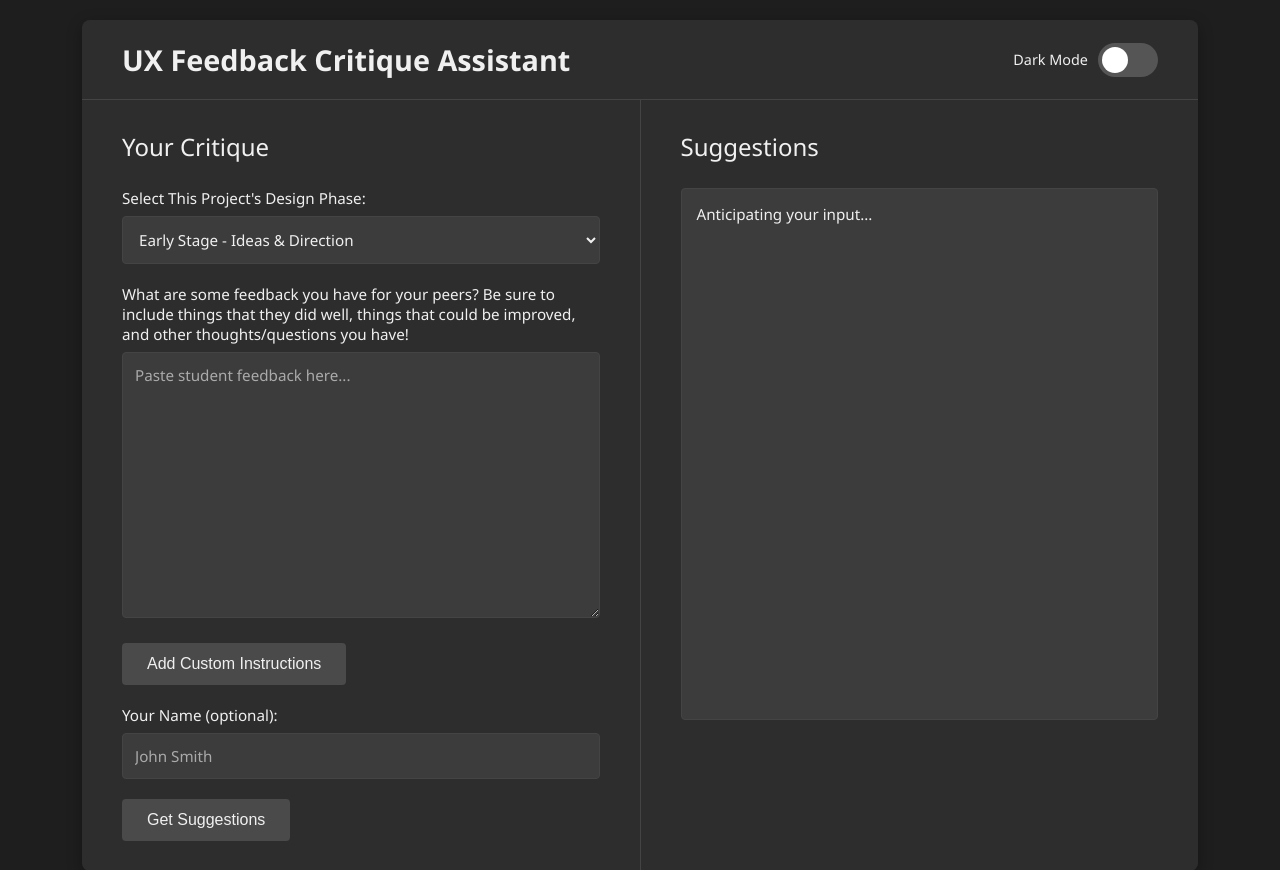
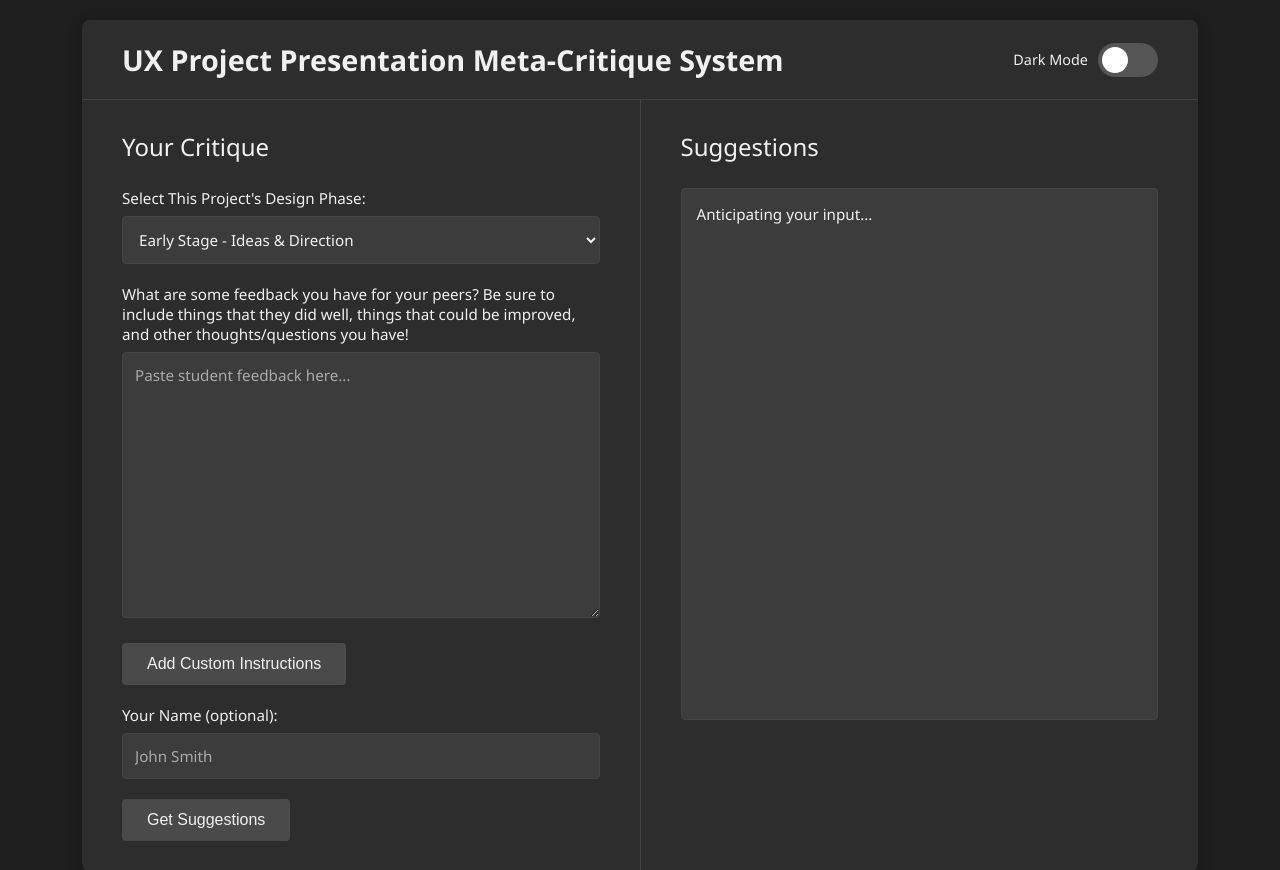
Before and after one commit to sumitshetye2/final_project_repo, a FastAPI app: page / in a window 1280 px wide. Shown: the top 870 px of the page. Run offline with FastAPI, Linux system fonts and the light colour scheme.

Commit message:
updated readme
updated readme to final version for deployment via github pages.

```diff
--- a/templates/index.html
+++ b/templates/index.html
@@ -1,14 +1,14 @@
 <!DOCTYPE html>
 <html>
 <head>
-  <title>UX Meta Critique Assistant</title>
+  <title>UX Project Presentation Meta-Critique System</title>
   <link rel="stylesheet" href="/static/style.css">
   <script src="https://cdn.jsdelivr.net/npm/marked/marked.min.js"></script>
 </head>
 <body>
   <div class="container">
     <header class="app-header">
-      <h1>UX Feedback Critique Assistant</h1>
+      <h1>UX Project Presentation Meta-Critique System</h1>
       <div class="theme-switch-wrapper">
         <span class="theme-descriptor" id="themeDescriptor">Dark Mode</span>
         <label class="theme-switch" for="checkbox">
```
Also changed, not shown: README.md.
